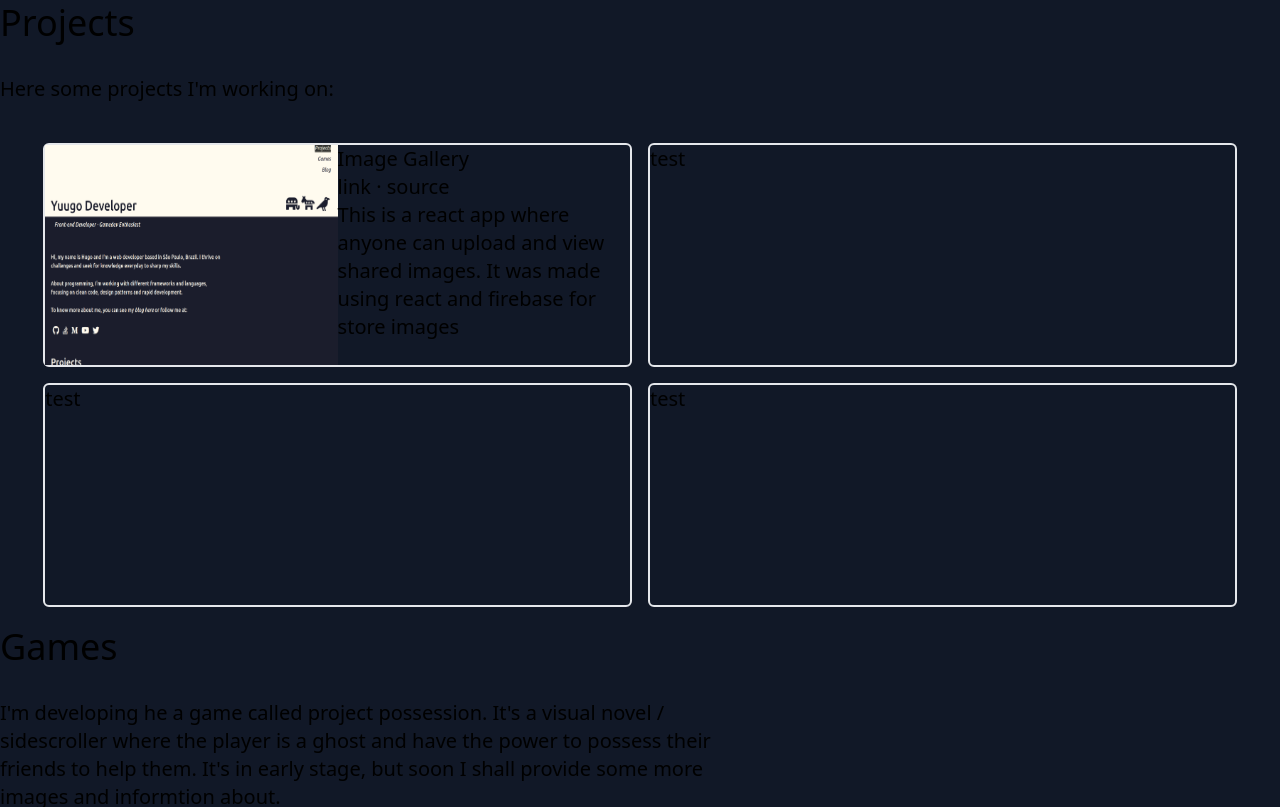
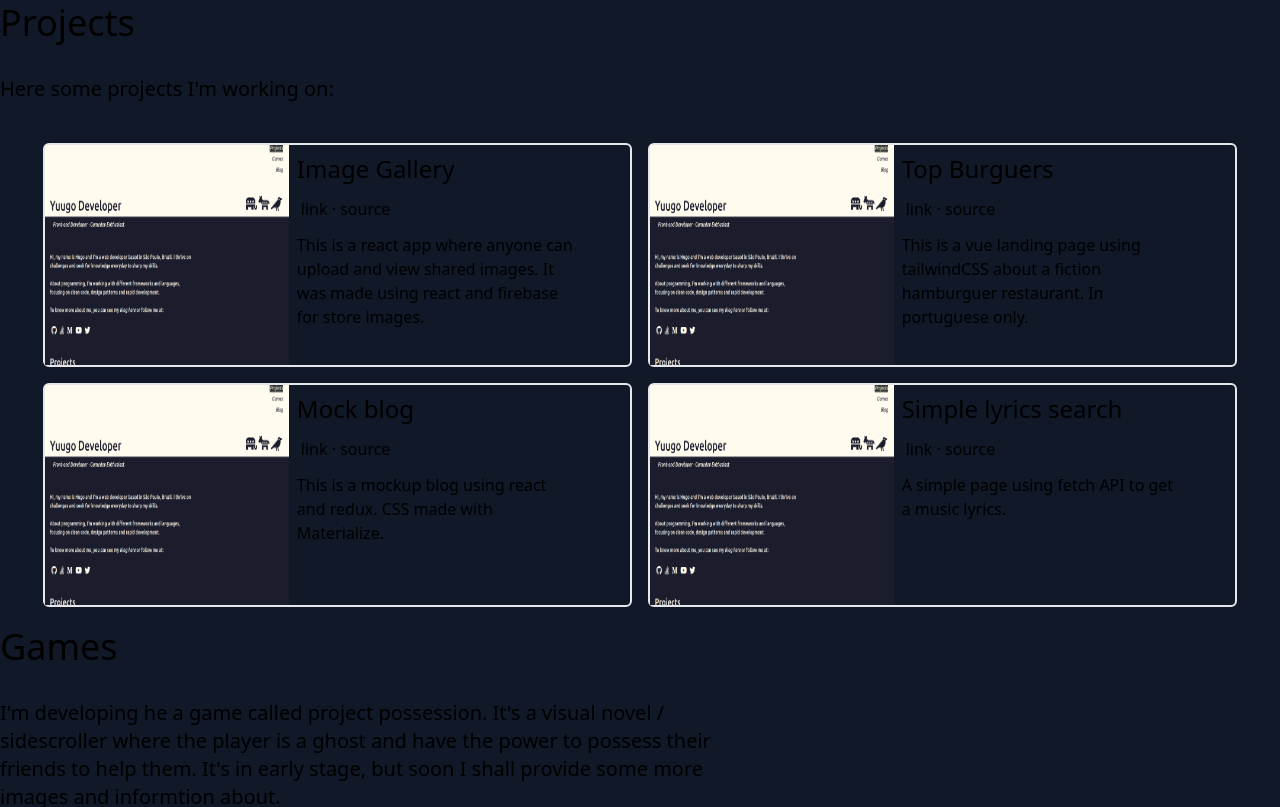
Before and after one commit to yuugodev/yuugo-dev, a plain HTML site: page index.html in a window 1280 px wide. Shown: the part 713-1520 px from the top of the page. Drawn offline with nearby package versions, Linux system fonts and the light colour scheme.

Commit message:
finished layout

```diff
--- a/index.html
+++ b/index.html
@@ -76,25 +76,50 @@
             </div>
         </section>
         <section id="projects" class="container mx-auto text-xl">
-            <h3 class="text-4xl my-3 mb-8">Projects</h1>
-            <p class="mb-8">Here some projects I'm working on:</p>
+            <h3 class="text-4xl my-3 mb-8 ml-3 lg:ml-0">Projects</h1>
+            <p class="mb-8 ml-3 lg:ml-0">Here some projects I'm working on:</p>
             <div class="flex justify-center flex-wrap">
                 <div class="border-2 rounded-md border-solid border-orange-100 m-2 lg:h-56 test-width md:11/12 sm:11/12 flex flex-wrap">
-                    <img src="screen.png" class="h-full lg:w-1/2 w-full">
+                    <img src="screen.png" class="lg:h-full lg:w-5/12 w-full">
                     <div class="h-full lg:w-1/2 w-full">
-                        <h4>Image Gallery</h4>
-                        <p>link · source</p>
-                        <p>This is a react app where anyone can upload and view shared images. It was made using react and firebase for store images</p>
+                        <h4 class="m-2 text-2xl">Image Gallery</h4>
+                        <p class="m-3 text-base">
+                            <a href="">link</a> · <a href="">source</a></p>
+                        <p class="m-2 text-base">This is a react app where anyone can upload and view shared images. It was made using react and firebase for store images.</p>
                     </div>
                 </div>
-                <div class="border-2 rounded-md border-solid border-orange-100 m-2 h-56 test-width md:11/12">test</div>
-                <div class="border-2 rounded-md border-solid border-orange-100 m-2 h-56 test-width">test</div>
-                <div class="border-2 rounded-md border-solid border-orange-100 m-2 h-56 test-width">test</div>
+                <div class="border-2 rounded-md border-solid border-orange-100 m-2 lg:h-56 test-width md:11/12 sm:11/12 flex flex-wrap">
+                    <img src="screen.png" class="lg:h-full lg:w-5/12 w-full">
+                    <div class="h-full lg:w-1/2 w-full">
+                        <h4 class="m-2 text-2xl">Top Burguers</h4>
+                        <p class="m-3 text-base">
+                            <a href="">link</a>  · source</p>
+                        <p class="m-2 text-base">This is a vue landing page using tailwindCSS about a fiction hamburguer restaurant. In portuguese only.</p>
+                    </div>
+                </div>
+                <div class="border-2 rounded-md border-solid border-orange-100 m-2 lg:h-56 test-width md:11/12 sm:11/12 flex flex-wrap">
+                    <img src="screen.png" class="lg:h-full lg:w-5/12 w-full">
+                    <div class="h-full lg:w-1/2 w-full">
+                        <h4 class="m-2 text-2xl">Mock blog</h4>
+                        <p class="m-3 text-base">
+                            <a href="">link</a> · <a href="">source</a></p>
+                        <p class="m-2 text-base">This is a mockup blog using react and redux. CSS made with Materialize.</p>
+                    </div>
+                </div>
+                <div class="border-2 rounded-md border-solid border-orange-100 m-2 lg:h-56 test-width md:11/12 sm:11/12 flex flex-wrap">
+                    <img src="screen.png" class="lg:h-full lg:w-5/12 w-full">
+                    <div class="h-full lg:w-1/2 w-full">
+                        <h4 class="m-2 text-2xl">Simple lyrics search</h4>
+                        <p class="m-3 text-base">
+                            <a href="">link</a> · <a href="">source</a></p>
+                        <p class="m-2 text-base">A simple page using fetch API to get a music lyrics.</p>
+                    </div>
+                </div>
             </div>
         </section>
         <section id="games" class="container mx-auto text-xl">
-            <h3 class="text-4xl my-3 mb-8">Games</h1>
-            <p class="mb-8 max-w-3xl">I'm developing he a game called project possession. It's a visual novel / sidescroller where the player is a ghost and have the power to possess their friends to help them. It's in early stage, but soon I shall provide some more images and informtion about.</p>
+            <h3 class="text-4xl my-3 mb-8 ml-3 lg:ml-0">Games</h1>
+            <p class="mb-8 max-w-3xl ml-3 lg:ml-0">I'm developing he a game called project possession. It's a visual novel / sidescroller where the player is a ghost and have the power to possess their friends to help them. It's in early stage, but soon I shall provide some more images and informtion about.</p>
         </section>
         <footer>
             <p class="p-4 text-center">
```
